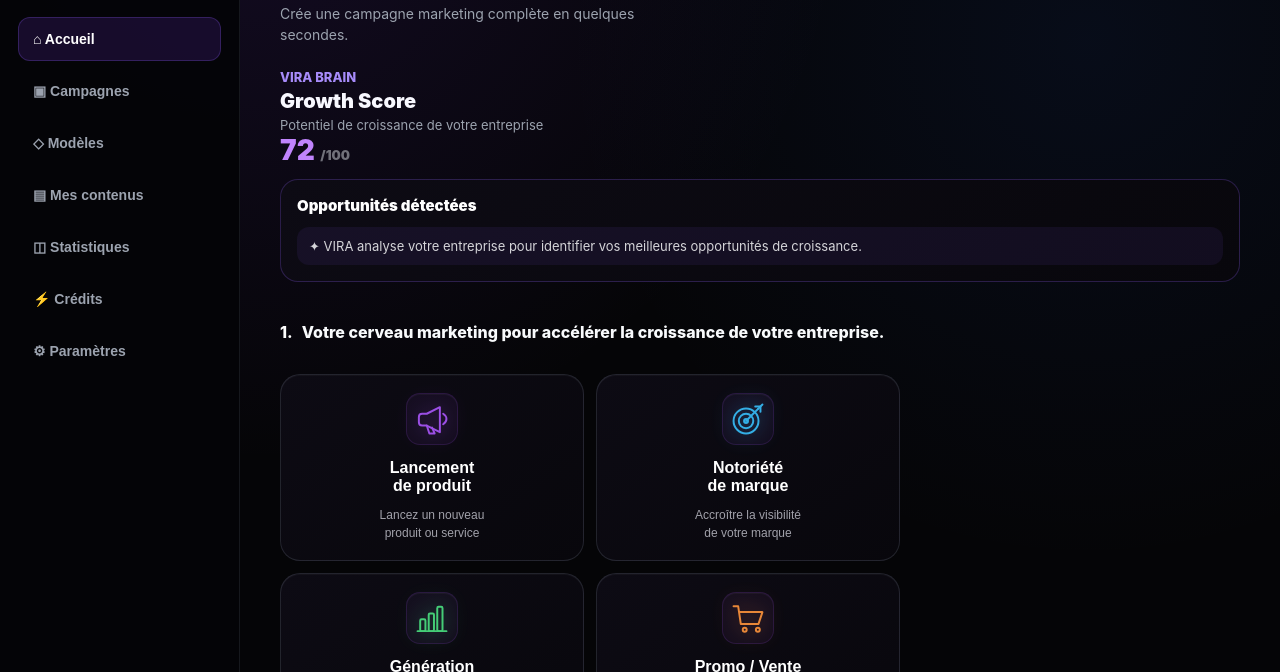
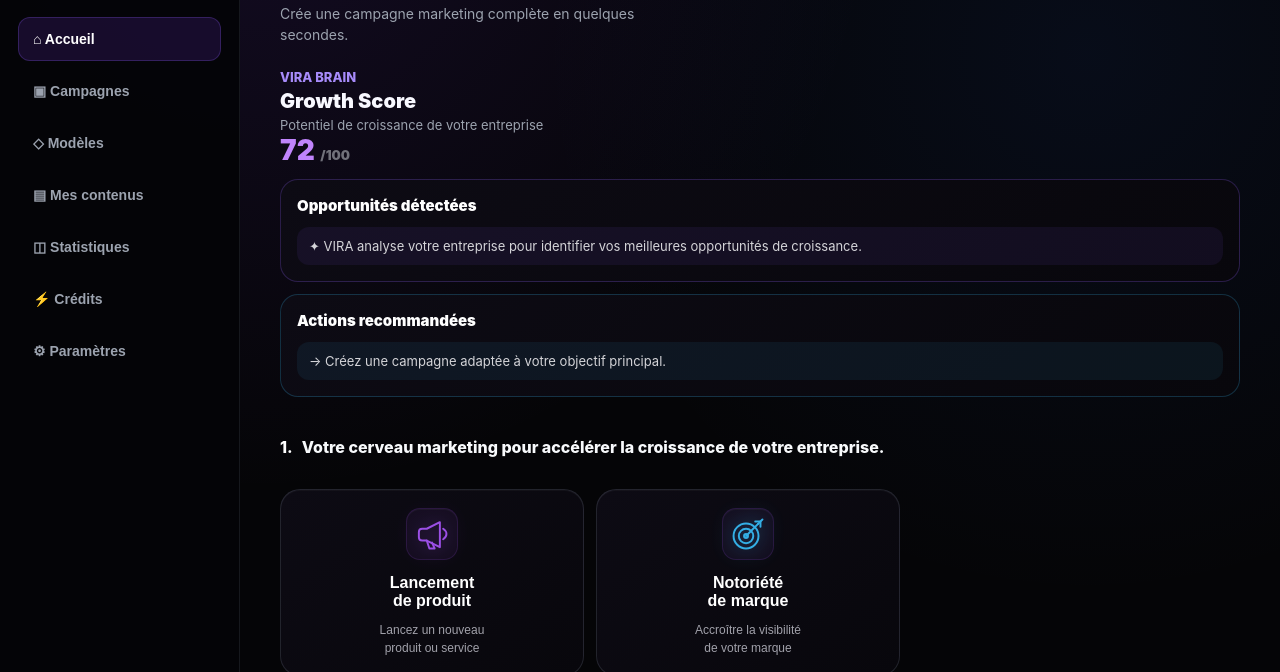
Before and after one commit to mikerivest91-prog/Vira-backend, a website: page public/index.html in a window 1280 px wide. Shown: the part 128-800 px from the top of the page. Drawn offline with Linux system fonts and the light colour scheme.

Commit message:
Add recommended actions section to index.html
Added a new section with recommended actions for users.

```diff
--- a/public/index.html
+++ b/public/index.html
@@ -1709,6 +1709,34 @@ background: linear-gradient(135deg,#c084fc,#8b5cf6);
     font-size:13px;
   ">
     ✦ VIRA analyse votre entreprise pour identifier vos meilleures opportunités de croissance.
+  </div>
+
+    </div>
+    <div style="
+  margin-top:12px;
+  padding:16px;
+  border-radius:18px;
+  background:linear-gradient(145deg,#0d0b14,#08070c);
+  border:1px solid rgba(56,189,248,.22);
+">
+
+  <div style="
+    font-size:15px;
+    font-weight:900;
+    color:#ffffff;
+    margin-bottom:12px;
+  ">
+    Actions recommandées
+  </div>
+
+  <div style="
+    padding:11px 12px;
+    border-radius:12px;
+    background:rgba(56,189,248,.07);
+    color:#d4d4d8;
+    font-size:13px;
+  ">
+    → Créez une campagne adaptée à votre objectif principal.
   </div>
 
     </div>
```
